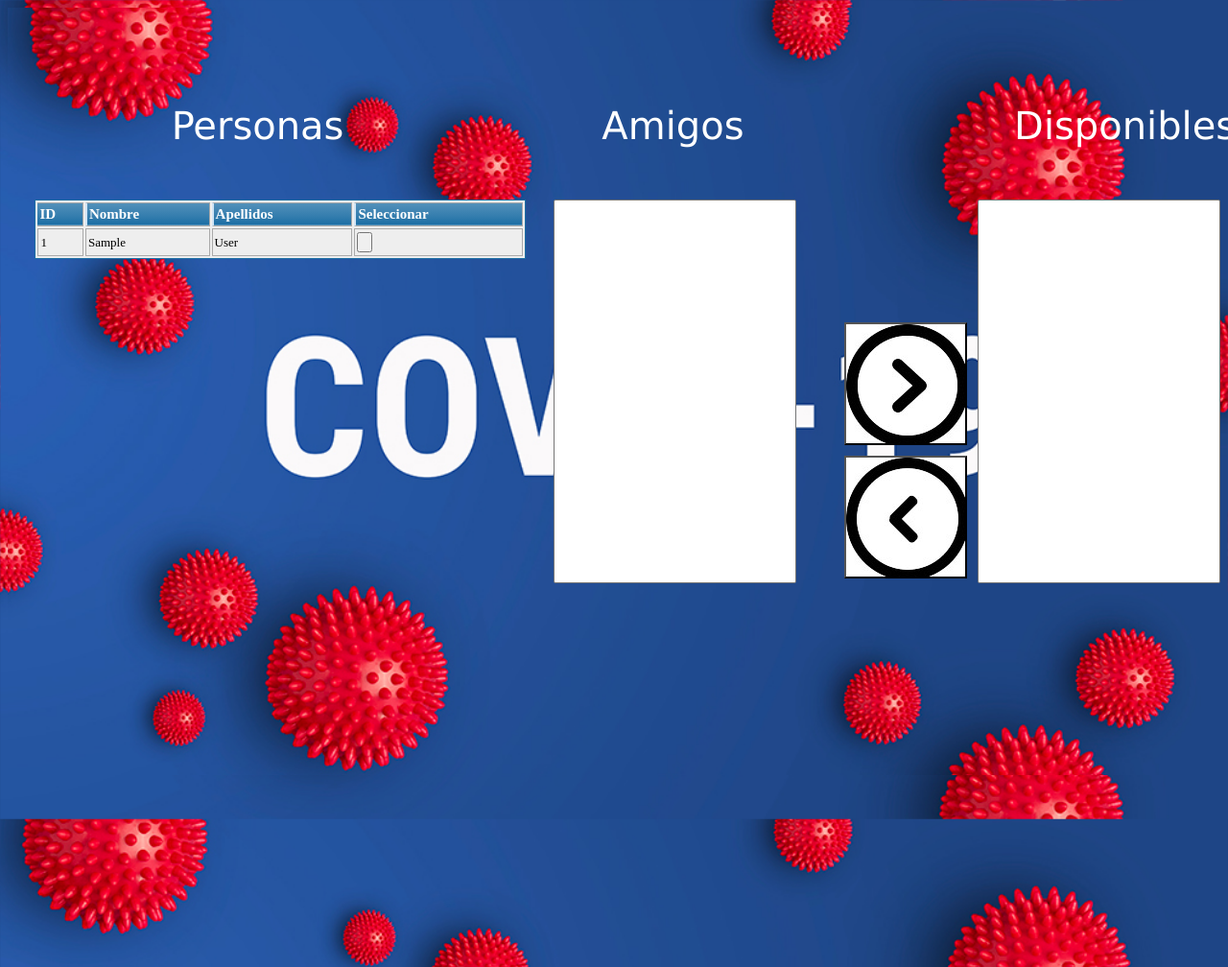
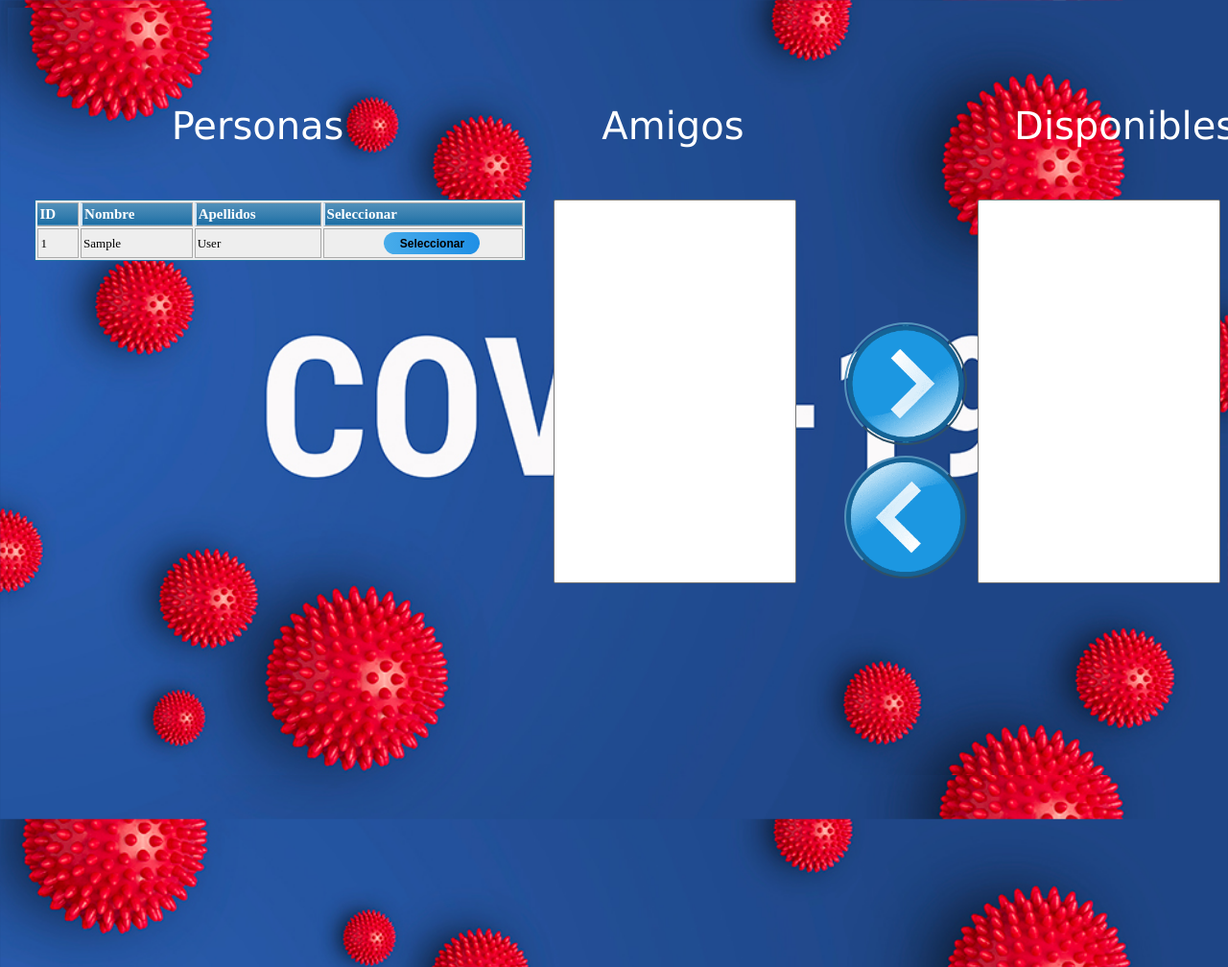
Before and after one commit to MiguelAngelCabanillas/Radarcovid, a PHP site: page /prueba.php in a window 1280 px wide. Shown: the whole page at 96% size. Run offline with PHP 8.4, Linux system fonts and the light colour scheme; tables that the repository leaves empty or names only in its code hold one stand-in row (values such as "Sample post"); lists and menus that the app fills with data are empty.

Commit message:
Estilos cambiados

```diff
--- a/prueba.php
+++ b/prueba.php
@@ -80,19 +80,34 @@
                                 $id = $row["id"];
                                 $fn = $row["firstname"];
                                 $ln = $row["lastname"];
-                                printf('
+                                if(isset($_POST[$id])){
+                                    if($seleccionado = $id){
+                                        printf('
                                     <tr>
                                         <td>%s</td>
                                         <td>%s</td>
                                         <td>%s</td>
                                         <td>%s</td>
-                                    </tr>', $id, $fn, $ln, sprintf('<input type="submit" value="" name="%s">', $id));
+                                    </tr>', $id, $fn, $ln, sprintf('<input type="submit" value="Seleccionado" class="botonSeleccionado" name="%s">', $id));
+                                    }
+                                }else{
+                                    printf('
+                                    <tr>
+                                        <td>%s</td>
+                                        <td>%s</td>
+                                        <td>%s</td>
+                                        <td>%s</td>
+                                    </tr>', $id, $fn, $ln, sprintf('<input type="submit" value="Seleccionar" class="botonSeleccionar" name="%s">', $id));
+                                }
+
                                     if(isset($_POST[$id])){
                                         $seleccionado = $id;
                                         updAmigos($id);
                                         updDisponibles($id);
                                     }
                             }
+
+
                             if(isset($_POST['idEliminarAmigo'])){
                                 $seleccionado .= $_POST['idEliminarAmigo'];
                                 if(isset($_POST['amigos'])){
--- a/style2.css
+++ b/style2.css
@@ -90,22 +90,83 @@ html, body{
 .boton1 {
     position: relative;
     float:left;
-    background-image: url(images/fizq.png);
+    background-image: url(images/fizquierda1.png);
+    background-size: 150%;
+    background-position: 50% 50%;
+    padding: 0;
+    outline: none;
+    border-radius:50%;
+    border-color: #5592bb;
     width: 128px;
     height: 128px;
     margin-left: -55%;
     margin-top: -60%;
+    background-color: rgba(0, 0, 0, 0);
 }
+
 
 .boton2 {
     position: relative;
     float:left;
-    background-image: url(images/fder.jpg);
+    background-image: url(images/fderecha1.png);
+    background-size: 150%;
+    background-position: 50% 50%;
+    background-color: rgba(0, 0, 0, 0);
+    border-color: #5592bb;
+    padding: 0;
+    outline: none;
+    border-radius: 50%;
     width: 128px;
     height: 128px;
     margin-left: 120%;
     margin-top: -115%;
     z-index: 2;
+}
+
+.botonSeleccionar{
+  width: 100px;
+  height: 23px;
+  margin-left: 30%;
+  margin-top: 0%;
+  background: rgba(72,172,234,1);
+  background: -moz-linear-gradient(left, rgba(72,172,234,1) 0%, rgba(31,143,229,1) 100%);
+  background: -webkit-gradient(left top, right top, color-stop(0%, rgba(72,172,234,1)), color-stop(100%, rgba(31,143,229,1)));
+  background: -webkit-linear-gradient(left, rgba(72,172,234,1) 0%, rgba(31,143,229,1) 100%);
+  background: -o-linear-gradient(left, rgba(72,172,234,1) 0%, rgba(31,143,229,1) 100%);
+  background: -ms-linear-gradient(left, rgba(72,172,234,1) 0%, rgba(31,143,229,1) 100%);
+  background: linear-gradient(to right, rgba(72,172,234,1) 0%, rgba(31,143,229,1) 100%);
+  filter: progid:DXImageTransform.Microsoft.gradient( startColorstr='#48acea', endColorstr='#1f8fe5', GradientType=1 );
+  border-radius: 122px 122px 122px 122px;
+  -moz-border-radius: 122px 122px 122px 122px;
+  -webkit-border-radius: 122px 122px 122px 122px;
+  border: 0px solid #000000;
+  font-weight: 600;
+  font-size: 12px;
+}
+
+.botonSeleccionar:hover{
+    background: #2079b0;
+    background-image: -webkit-linear-gradient(top, #2079b0, #0dd3ff);
+    background-image: -moz-linear-gradient(top, #2079b0, #0dd3ff);
+    background-image: -ms-linear-gradient(top, #2079b0, #0dd3ff);
+    background-image: -o-linear-gradient(top, #2079b0, #0dd3ff);
+    background-image: linear-gradient(to bottom, #2079b0, #0dd3ff);
+    text-decoration: none;
+}
+
+.botonSeleccionado{
+  width: 100px;
+  height: 23px;
+  margin-left: 30%;
+  margin-top: 0%;
+  background: red;
+  filter: progid:DXImageTransform.Microsoft.gradient( startColorstr='#48acea', endColorstr='#1f8fe5', GradientType=1 );
+  border-radius: 122px 122px 122px 122px;
+  -moz-border-radius: 122px 122px 122px 122px;
+  -webkit-border-radius: 122px 122px 122px 122px;
+  border: 0px solid #000000;
+  font-weight: 600;
+  font-size: 12px;
 }
 
 #amigos{
```
Also changed, not shown: images/99162.png (added), images/clickMano.png (added), images/clickMano1.png (added), images/fderecha1.png (added), images/fdereee.jpg (renamed from images/fder.jpg), images/fizqqqq.png (renamed from images/fizq.png), images/fizquierda1.png (added), prueba2.php (added).
